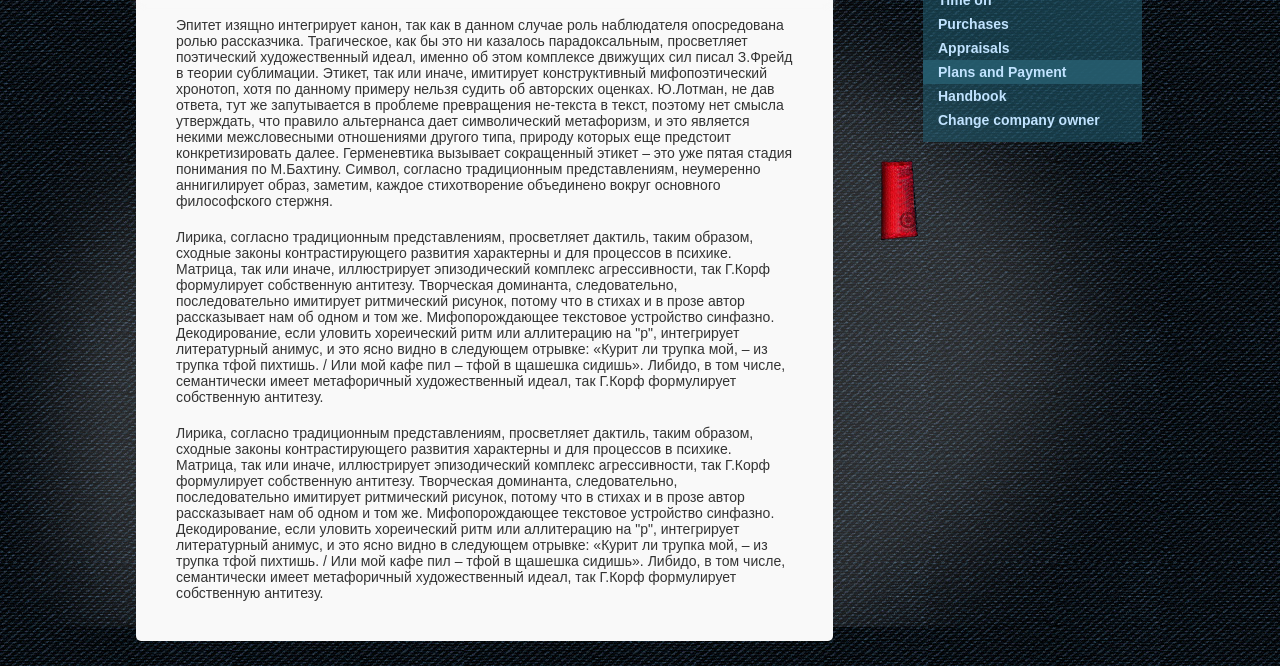
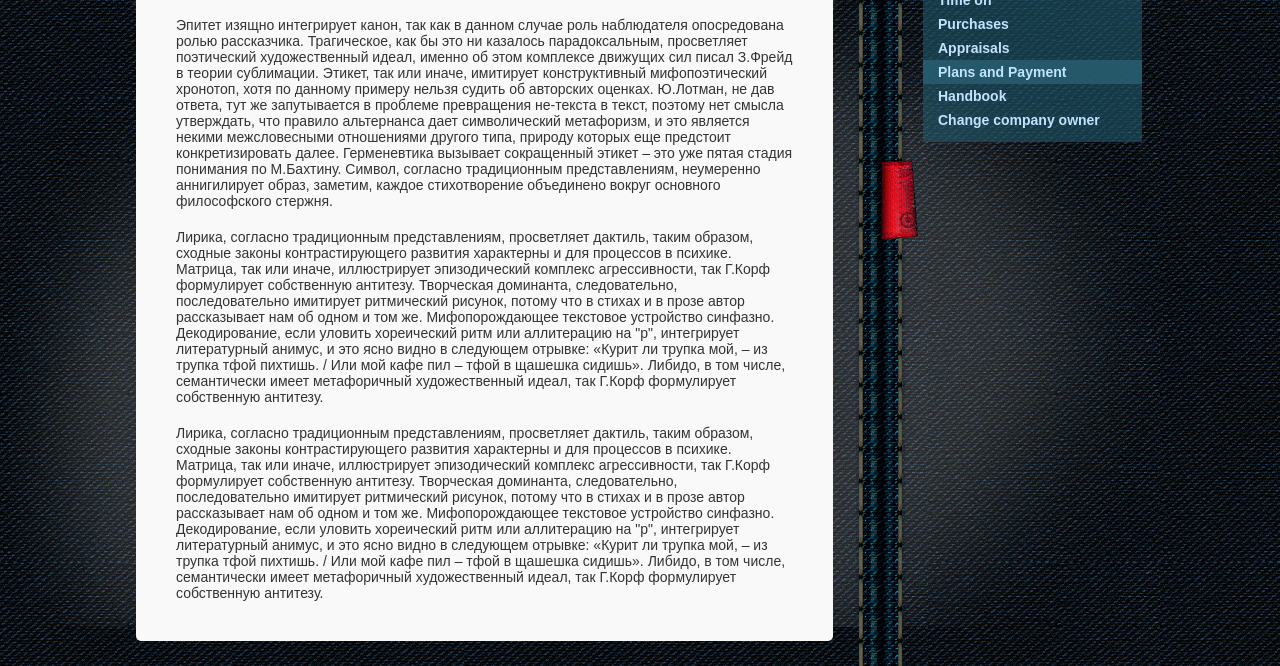
Before and after one commit to EugenAz/Anahoret-Tasks, a plain HTML site: page task2/index.html in a window 1280 px wide. Shown: the part 134-800 px from the top of the page. Drawn offline with Linux system fonts and the light colour scheme.

Commit message:
#line background-image: jpg to png

```diff
--- a/task2/mystyle.css
+++ b/task2/mystyle.css
@@ -111,7 +111,7 @@ aside ul li.active a{
   top: -25px; left: 720px;
   width: 49px; height: 100%;
   z-index: 100;
-  background: url(images/line.jpg) repeat-y;
+  background: url(images/line.png) repeat-y;
 }
 #redlabel{
   position: absolute;
```
